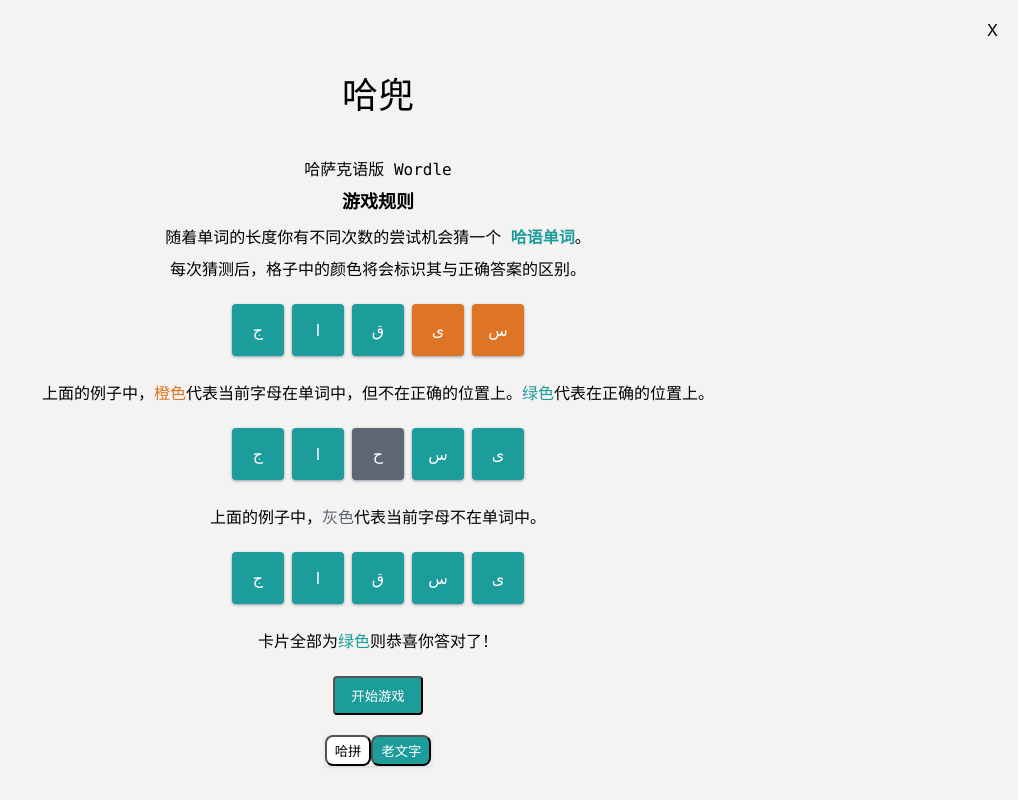
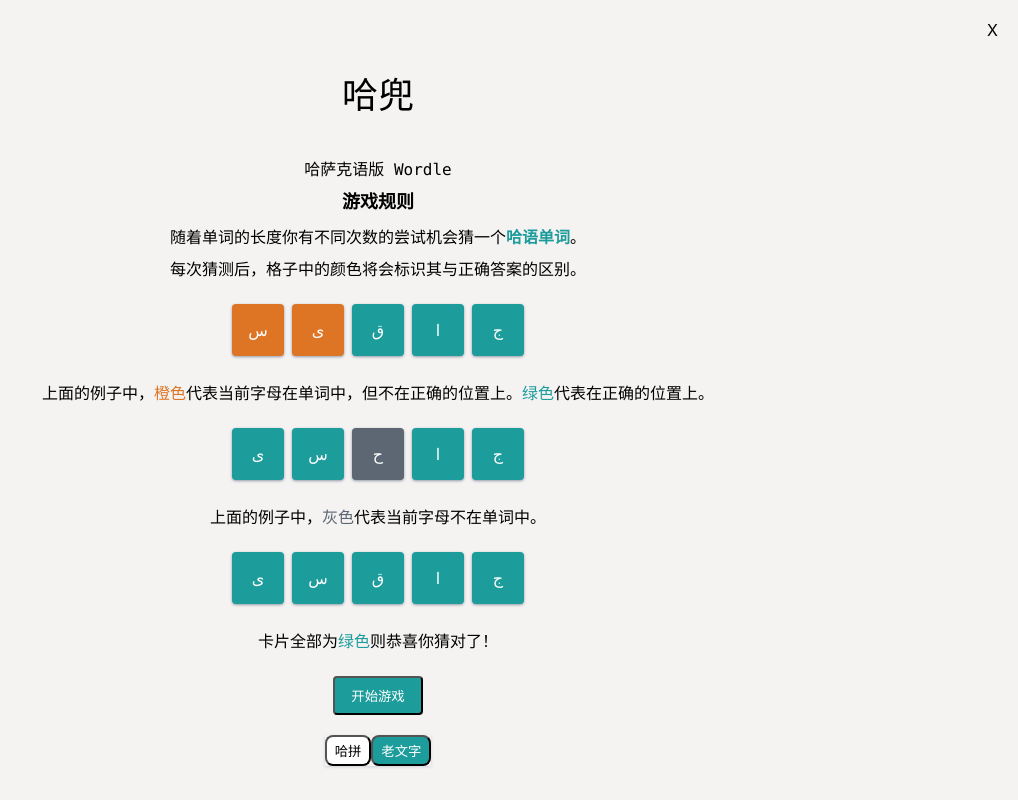
Before and after one commit to ha-pin/cordle, a React (Vite) app: page / in a window 1280 px wide. Shown: the whole page, without its empty margins (262-1280 px from the left). Built offline with nearby package versions, Linux system fonts and the light colour scheme.

Commit message:
fix :bug: : 修复RTL

```diff
--- a/src/App.tsx
+++ b/src/App.tsx
@@ -21,13 +21,13 @@ const App = () => {
 
     useEffect(() => {
         // 根据答案生成初始化的值
-        setCurrent(Array(ans.length).fill(["", "" ,-1]))
+        setCurrent(Array(ans.length).fill(["", "", -1]))
     }, [])
 
     const backspace = () => {
         if (idx > 0) {
             let tmp = [...current]
-            tmp.splice(idx - 1, 1, ["", "" ,-1])
+            tmp.splice(idx - 1, 1, ["", "", -1])
             setIdx(idx - 1)
             setCurrent(tmp)
         }
@@ -90,8 +90,8 @@ const App = () => {
         <div className="App">
             <Introduce type={type} setType={setType} />
             <div className={!got ? "pb-[400px] pt-3" : "p-3"}>
-                {answers.length > 0 && answers.map(item => <CharBox chars={item} />)}
-                {!got && current.length !== 0 && <CharBox chars={current} />}
+                {answers.length > 0 && answers.map(item => <CharBox chars={item} type={type} />)}
+                {!got && current.length !== 0 && <CharBox chars={current} type={type} />}
             </div>
             {
                 got && <div>
--- a/src/components/CharBox/CharBox.less
+++ b/src/components/CharBox/CharBox.less
@@ -1,5 +1,9 @@
 .cordle-cb {
     @apply select-none w-md <md:(w-full) flex flex-row justify-center items-center px-5;
+
+    &-reverse {
+        @apply !flex-row-reverse;
+    }
 
     & > li {
         @apply shadow shadow-gray-400;
--- a/src/components/CharBox/CharBox.tsx
+++ b/src/components/CharBox/CharBox.tsx
@@ -3,17 +3,13 @@ import "./CharBox.less"
 
 interface ICharBoxProps {
     chars: Array<[string, string, number]>
+    type: 0 | 1 | 2
 }
 
-const CharBox: FC<ICharBoxProps> = ({ chars }) => {
-    const isArabic = (c: string) => {
-        // 判断 RTL 渲染
-        return true
-    }
+const CharBox: FC<ICharBoxProps> = ({ chars, type }) => {
 
-    return <ul className="cordle-cb">
-        {/* TODO 老文字 RTL */}
-        {isArabic(chars[0][1]) && chars.map(([key, char, status], idx) => <li key={`${char}-${idx}`} className={status === 0 ? "cordle-cb-except" : status === 1 ? "cordle-cb-right" : status === 2 ? "cordle-cb-included" : "cordle-cb-pending"}>
+    return <ul className={`cordle-cb ${type === 1 ? "cordle-cb-reverse" : ""}`}>
+        {chars[0][1] && chars.map(([key, char, status], idx) => <li key={`${char}-${idx}`} className={status === 0 ? "cordle-cb-except" : status === 1 ? "cordle-cb-right" : status === 2 ? "cordle-cb-included" : "cordle-cb-pending"}>
             <span>{char}</span>
         </li>)}
     </ul>
--- a/src/components/Introduce/Introduce.tsx
+++ b/src/components/Introduce/Introduce.tsx
@@ -31,24 +31,24 @@ const Introduce: FC<IIntroduceProps> = ({ type, setType }) => {
 
         <div className="flex flex-col justify-center items-center">
             <p className="cordle-intro-subtitle">游戏规则</p>
-            <p className="cordle-intro-text">随着单词的长度你有不同次数的尝试机会猜一个 <b className="cordle-intro-point">哈语单词</b>。</p>
+            <p className="cordle-intro-text">随着单词的长度你有不同次数的尝试机会猜一个<b className="cordle-intro-point">哈语单词</b>。</p>
             <p className="cordle-intro-text">每次猜测后，格子中的颜色将会标识其与正确答案的区别。</p>
         </div>
 
         {/* 示例1 */}
         <div className="flex flex-col justify-center items-center">
-            <CharBox chars={e1} />
+            <CharBox chars={e1} type={type} />
             <p className="cordle-intro-text">上面的例子中，<span className="text-[#de7525]">橙色</span>代表当前字母在单词中，但不在正确的位置上。<span className="text-[#1d9c9c]">绿色</span>代表在正确的位置上。</p>
         </div>
         {/* 示例2 */}
         <div className="flex flex-col justify-center items-center">
-            <CharBox chars={e2} />
+            <CharBox chars={e2} type={type} />
             <p className="cordle-intro-text">上面的例子中，<span className="text-[#5d6673]">灰色</span>代表当前字母不在单词中。</p>
         </div>
 
         <div className="flex flex-col justify-center items-center">
-            <CharBox chars={e3} />
-            <p className="cordle-intro-text">卡片全部为<span className="text-[#1d9c9c]">绿色</span>则恭喜你答对了！</p>
+            <CharBox chars={e3} type={type} />
+            <p className="cordle-intro-text">卡片全部为<span className="text-[#1d9c9c]">绿色</span>则恭喜你猜对了！</p>
         </div>
         {/* 开始游戏 */}
         <button onClick={() => closeIntro()} className="bg-[#1d9c9c] text-white px-4 py-2 rounded m-5">开始游戏</button>
```
